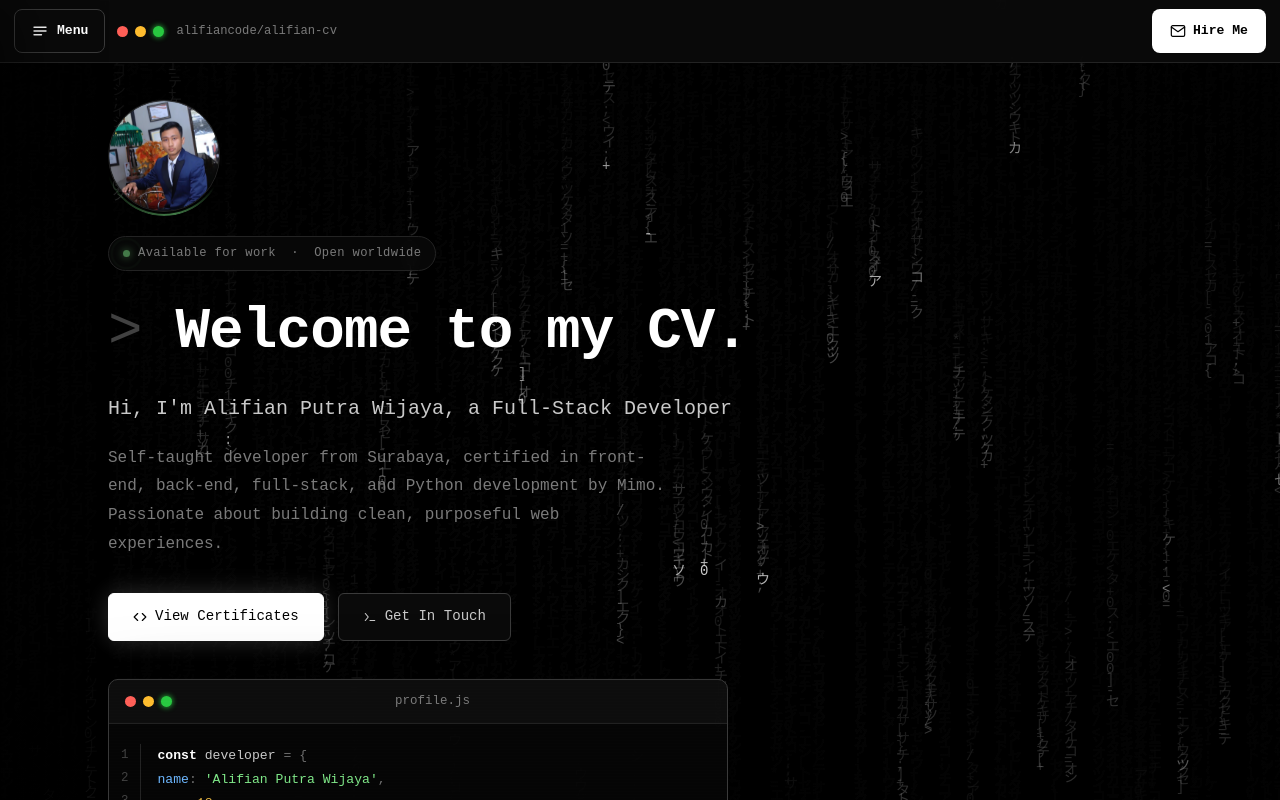
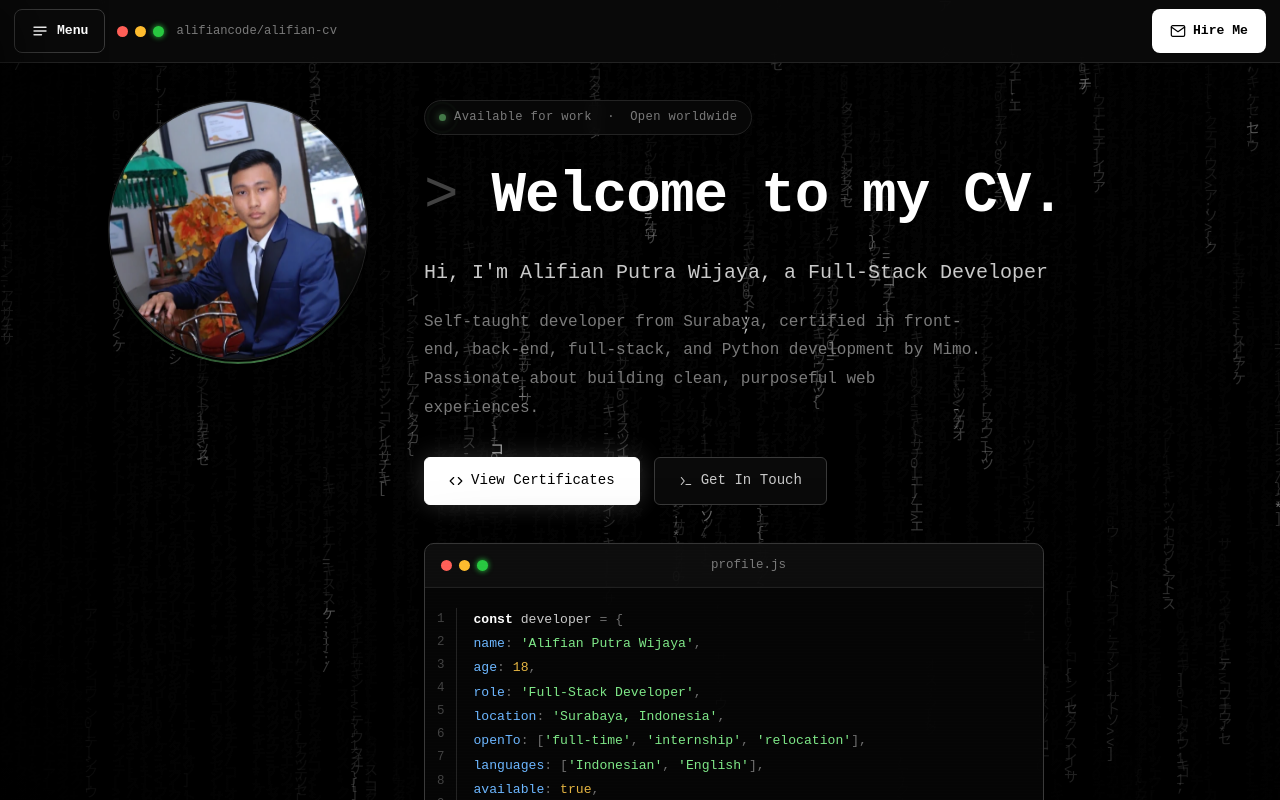
Before and after one commit to alifiancode/alifian-cv, a React (Vite) app: page / in a window 1280 px wide. Shown: the top 800 px of the page. Built offline with nearby package versions, Linux system fonts and the light colour scheme.

Commit message:
Update profile picture position

```diff
--- a/src/components/sections/Hero/Hero.css
+++ b/src/components/sections/Hero/Hero.css
@@ -33,12 +33,21 @@
   z-index: 2;
   width: 100%;
   min-width: 0;
+  display: flex;
+  align-items: flex-start;
+  gap: 56px;
+}
+
+.hero__main {
+  min-width: 0;
+  flex: 1;
 }
 
 .hero__avatar {
   position: relative;
-  width: 112px;
-  height: 112px;
+  width: 260px;
+  height: 260px;
+  aspect-ratio: 1 / 1;
   margin-bottom: 24px;
   border-radius: 50%;
   flex-shrink: 0;
@@ -305,6 +314,11 @@
   line-height: 1.5;
 }
 
+@media (max-width: 960px) {
+  .hero__content { flex-direction: column; gap: 0; }
+  .hero__avatar { width: 112px; height: 112px; margin-bottom: 24px; }
+}
+
 @media (max-width: 900px) {
   .hero { padding-top: 108px; }
 }
@@ -332,10 +346,16 @@
 }
 
 @media (max-width: 360px) {
+  .hero__avatar { width: 76px; height: 76px; margin-bottom: 14px; }
   .hero__line { font-size: 0.62rem; }
   .hero__stat-num { font-size: 1.3rem; }
 }
 
 @media (max-height: 700px) and (max-width: 480px) {
   .hero { padding-top: 108px; }
+  .hero__avatar { width: 76px; height: 76px; margin-bottom: 12px; }
 }
+
+@media (max-height: 500px) and (orientation: landscape) {
+  .hero__avatar { width: 68px; height: 68px; margin-bottom: 10px; }
+}
--- a/src/components/sections/Hero/Hero.jsx
+++ b/src/components/sections/Hero/Hero.jsx
@@ -53,6 +53,7 @@ export default function Hero() {
           />
         </div>
 
+        <div className="hero__main">
         <div className="hero__badge">
           <span className="hero__badge-dot" />
           Available for work &nbsp;&middot;&nbsp; Open worldwide
@@ -144,6 +145,7 @@ export default function Hero() {
         <div className="hero__stats">
           {STATS.map(stat => <Stat key={stat.label} {...stat} />)}
         </div>
+        </div>
       </div>
     </section>
   )
```
